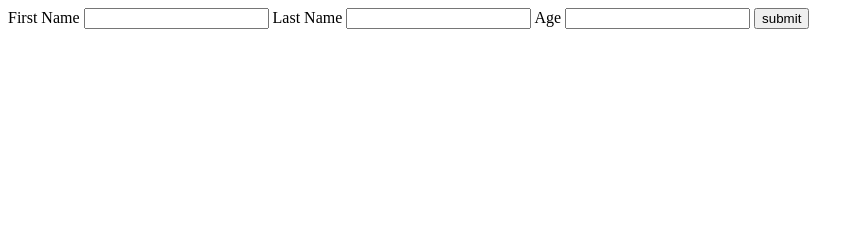
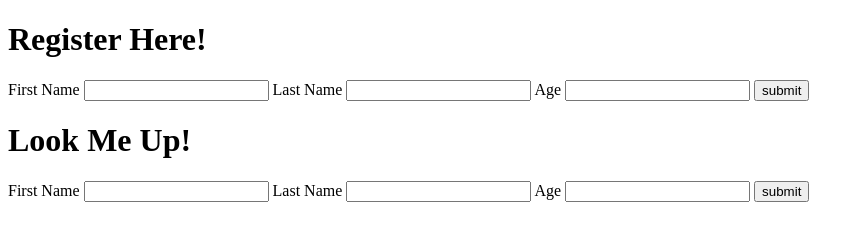
Before and after one commit to LynnDC/postgres_mockup, a website: page public/index.html in a window 1280 px wide. Shown: the whole page, without its empty margins (0-864 px from the left). Drawn offline with nearby package versions, Linux system fonts and the light colour scheme.

Commit message:
'set up info retrieve on client'

```diff
--- a/public/app.js
+++ b/public/app.js
@@ -10,7 +10,7 @@
     profile.age = $('#age').val();
   })
 
-  profile.insertRecord = function(callback) {
+  profile.submit = function(callback) {
     $.post('/profile', {first: this.first, last: this.last, age: this.age})
       .then(function(data) {
         console.log(data);
--- a/public/index.html
+++ b/public/index.html
@@ -7,6 +7,7 @@
     <title>Profile</title>
 </head>
 <body>
+    <h1>Register Here!</h1>
     <form>
         <label for="first">First Name</label>
         <input id ="first" type="text">
@@ -16,6 +17,17 @@
         <input id = "age" type="integer">
         <button id ="submit">submit</button>
     </form>
-<script src="/public/app.js"></script>
+    <h1>Look Me Up!</h1>
+    <form>
+        <label for="first">First Name</label>
+        <input id ="first" type="text">
+        <label for="last">Last Name</label>
+        <input id ="last"  type="text">
+        <label for="age">Age</label>
+        <input id = "age" type="integer">
+        <button id ="submit">submit</button>
+    </form>
+<script src="https://ajax.googleapis.com/ajax/libs/jquery/3.1.1/jquery.min.js"></script>
+<script src="/app.js"></script>
 </body>
 </html>
--- a/server.js
+++ b/server.js
@@ -5,7 +5,7 @@ const pg = require('pg');
 const bodyParser = require('body-parser');
 const PORT = process.env.PORT || 3000;
 const app = express();
-const conString = process.env.DATABASE_URL || 'postgres://localhost:5432/';
+const conString = 'postgres://localhost:5432/';
 const client = new pg.Client(conString);
 
 client.connect();
@@ -35,7 +35,7 @@ function loadDB() {
     profile_id SERIAL PRIMARY KEY,
     first VARCHAR(50) NOT NULL,
     last VARCHAR(50) NOT NULL,
-    age INTEGER NOT NULL,
+    age INTEGER NOT NULL
     )`)
     .catch(err => {
       console.log(err)
```
